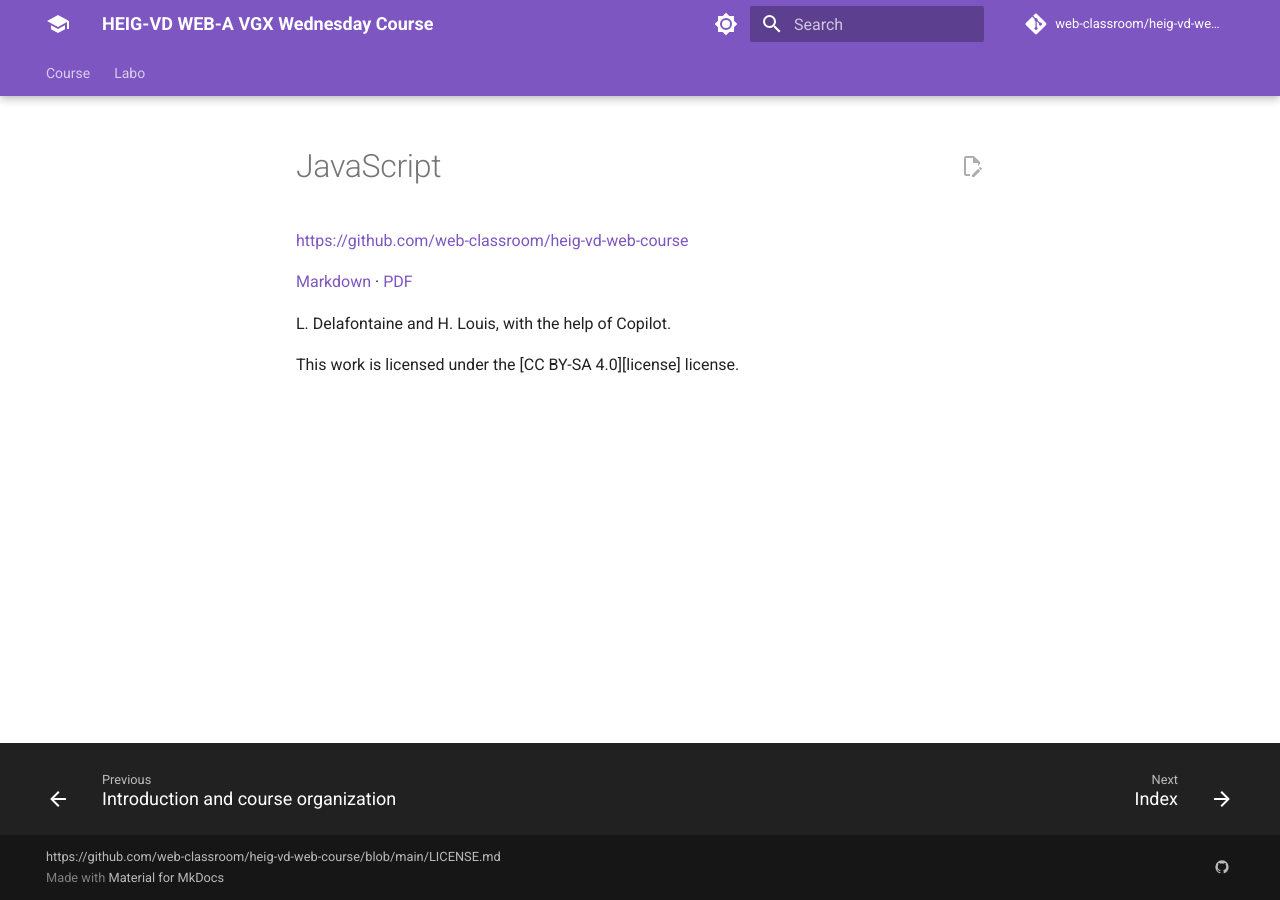
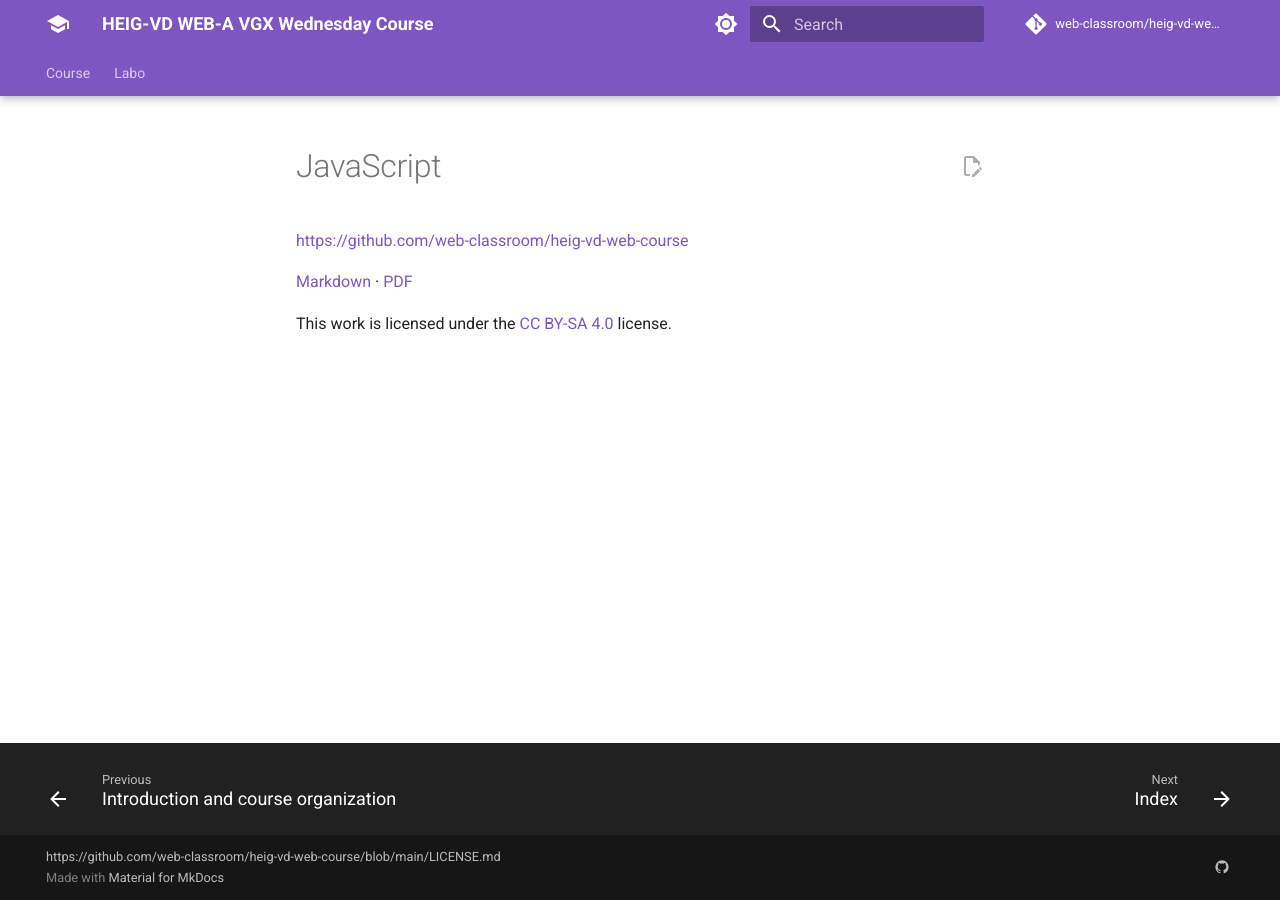
Before and after one commit to web-classroom/heig-vd-web-course, an MkDocs documentation site: the page built from docs/03-javascript/COURSE_MATERIAL.md, in a window 1280 px wide. Built offline with MkDocs 1.6.1 and Material for MkDocs 9.7.7, drawn with Linux system fonts in a browser that asks for light colours; comment, search, counter and statistics services are not loaded; part of the change alters nothing that is shown.

Commit message:
Update links in COURSE_MATERIAL.md

```diff
--- a/docs/03-javascript/COURSE_MATERIAL.md
+++ b/docs/03-javascript/COURSE_MATERIAL.md
@@ -1,8 +1,9 @@
 [markdown]:
-  https://github.com/heig-vd-dai-course/heig-vd-dai-course/blob/main/06-practical-work-1/COURSE_MATERIAL.md
+  https://web-classroom.github.io/heig-vd-web-course/blob/main/03-javascript/COURSE_MATERIAL.md
 [pdf]:
-  https://heig-vd-dai-course.github.io/heig-vd-dai-course/06-practical-work-1/06-practical-work-1-course-material.pdf
-
+  https://web-classroom.github.io/heig-vd-web-course/03-javascript/03-javascript-course-material.pdf
+[license]:
+  https://github.com/web-classroom/heig-vd-web-course/blob/main/LICENSE.md
 
 # JavaScript
 
@@ -10,6 +11,4 @@
 
 [Markdown][markdown] · [PDF][pdf]
 
-L. Delafontaine and H. Louis, with the help of Copilot.
-
 This work is licensed under the [CC BY-SA 4.0][license] license.
```
